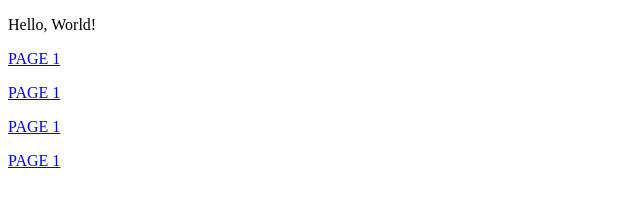
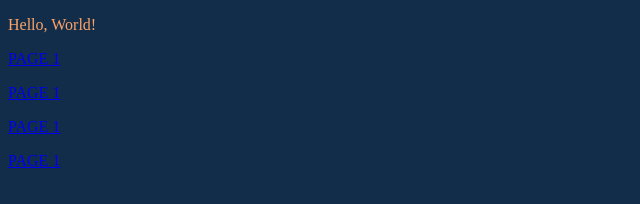
Before and after one commit to KrisAirdancer/test-1, a plain HTML site: page index.html in a window 1280 px wide. Shown: the whole page, without its empty margins (0-640 px from the left). Drawn offline with Linux system fonts and the light colour scheme.

Commit message:
Updating...

```diff
--- a/index.html
+++ b/index.html
@@ -3,7 +3,8 @@
 <head>
     <meta charset="UTF-8">
     <meta name="viewport" content="width=device-width, initial-scale=1.0">
-    <title>Document</title>
+    <link rel="stylesheet" href="styles.css">
+    <title>Home</title>
 </head>
 <body>
     <p>Hello, World!</p>
```
